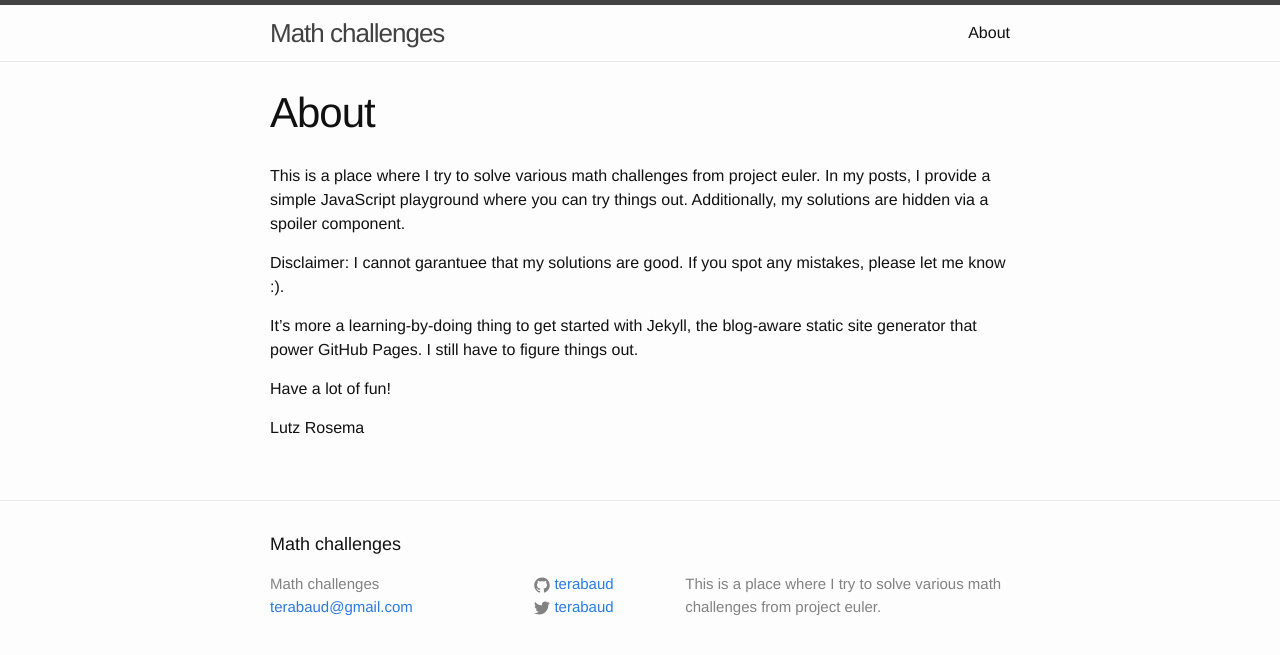
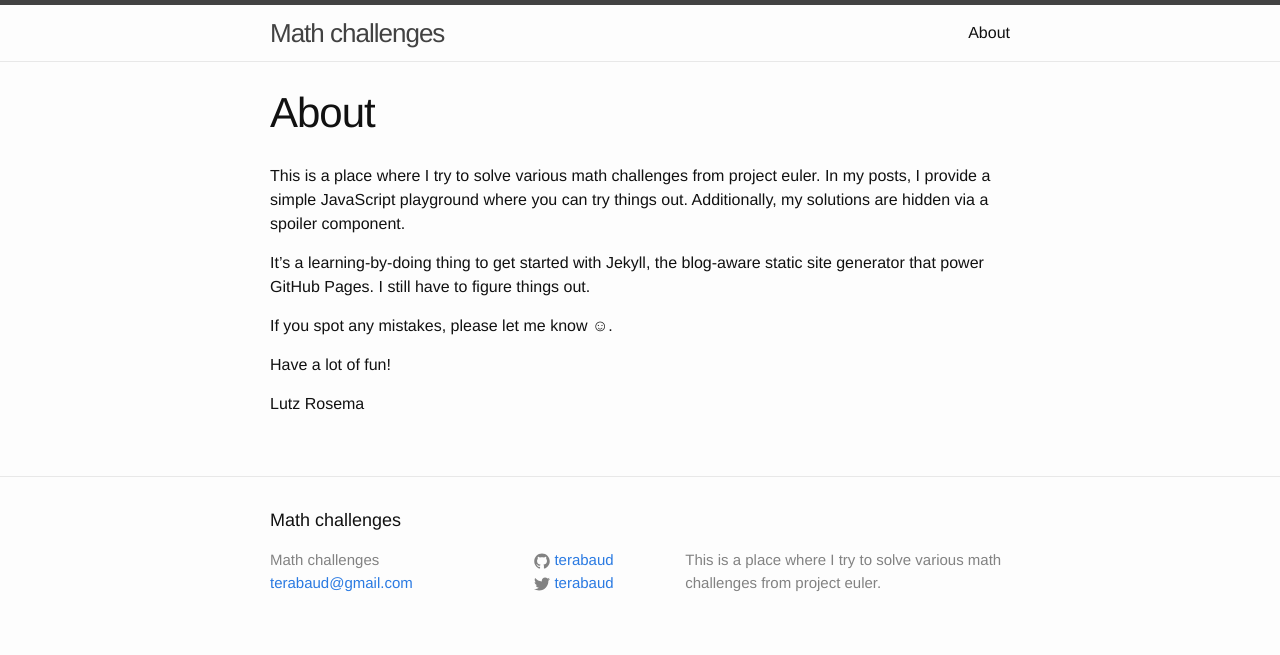
Before and after one commit to learosema/math-challenges, a Jekyll site: the page built from about.md, in a window 1280 px wide. Shown: the top 655 px of the page. Built offline with Jekyll 4.4.1, drawn with Linux system fonts in a browser that asks for light colours.

Commit message:
readme/about update

```diff
--- a/about.md
+++ b/about.md
@@ -7,10 +7,10 @@ permalink: /about/
 This is a place where I try to solve various math challenges from project euler.
 In my posts, I provide a simple JavaScript playground where you can try things out. Additionally, my solutions are hidden via a spoiler component.
 
-Disclaimer: I cannot garantuee that my solutions are good. If you spot any mistakes, please let me know :).
+It's a learning-by-doing thing to get started with Jekyll, the blog-aware static site generator that power GitHub Pages.
+I still have to figure things out.
 
-It's more a learning-by-doing thing to get started with Jekyll, the blog-aware static site generator that power GitHub Pages.
-I still have to figure things out.
+If you spot any mistakes, please let me know ☺.
 
 Have a lot of fun!
 
```
Also changed, not shown: README.md.
